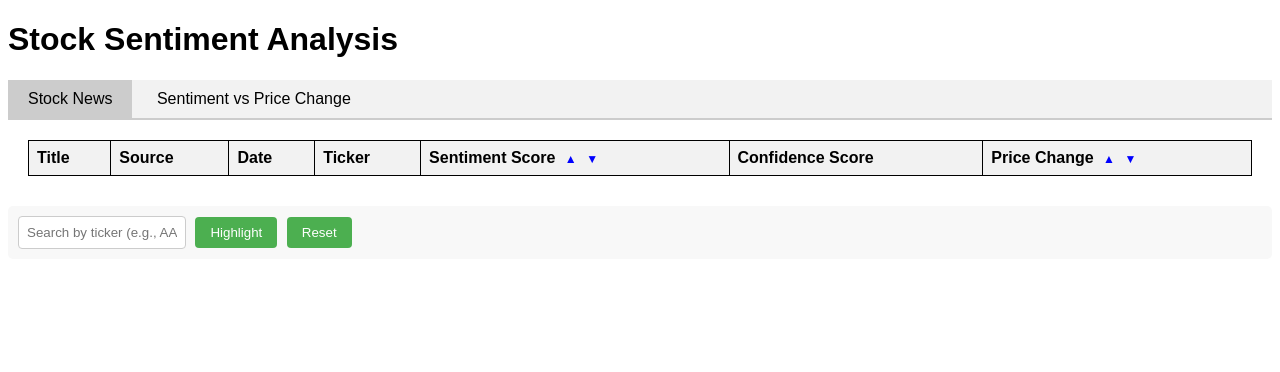
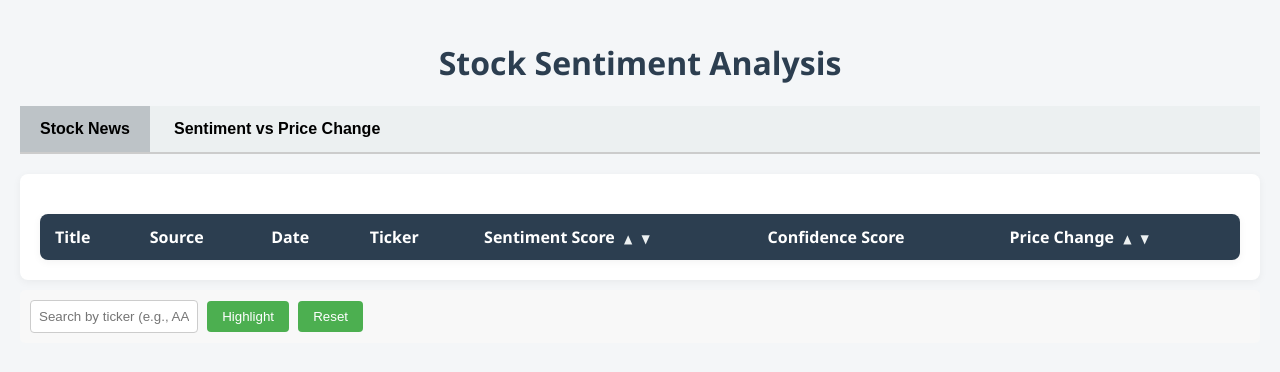
Before and after one commit to RadheShyam7/Sentiment_Analysis_Dashboard_Capstone, a Flask app: page / in a window 1280 px wide. Shown: the top 372 px of the page. Run offline with Flask 3, Linux system fonts and the light colour scheme; data that the repository does not hold is empty; some libraries are stand-ins or nearby versions.

Commit message:
Update index.html
Styling

```diff
--- a/templates/index.html
+++ b/templates/index.html
@@ -25,38 +25,125 @@
             }
         </script>
         <style>
-        body { font-family: Arial, sans-serif; }
-        table { width: 100%; border-collapse: collapse; }
-        table, th, td { border: 1px solid black; }
-        th, td { padding: 8px; text-align: left; }
-        th { background-color: #f2f2f2; }
-        .sort-btn { cursor: pointer; color: blue; text-decoration: none; margin-left: 5px; font-size: 12px; }
-        .sort-btn:hover { text-decoration: underline; }
+            body {
+                font-family: 'Segoe UI', Tahoma, Geneva, Verdana, sans-serif;
+                background-color: #f4f6f8;
+                color: #333;
+                margin: 0;
+                padding: 20px;
+            }
 
-        /* Tab styles */
+            h1 {
+                text-align: center;
+                color: #2c3e50;
+            }
+
+            table {
+                width: 100%;
+                border-collapse: collapse;
+                margin-top: 20px;
+                background-color: white;
+                box-shadow: 0 2px 8px rgba(0, 0, 0, 0.05);
+                border-radius: 8px;
+                overflow: hidden;
+            }
+
+            th, td {
+                padding: 12px 15px;
+                text-align: left;
+            }
+
+            th {
+                background-color: #2c3e50;
+                color: white;
+            }
+
+            tr:nth-child(even) {
+                background-color: #f9f9f9;
+            }
+
+            tr:hover {
+                background-color: #f1f1f1;
+            }
+
+            .sort-btn {
+                cursor: pointer;
+                color: #ecf0f1;
+                text-decoration: none;
+                margin-left: 5px;
+                font-size: 12px;
+            }
+
+            .sort-btn:hover {
+                text-decoration: underline;
+            }
+
             .tab {
                 overflow: hidden;
                 border-bottom: 2px solid #ccc;
-            background-color: #f2f2f2;
+                background-color: #ecf0f1;
+                margin-bottom: 20px;
             }
+
             .tab button {
                 background-color: inherit;
                 border: none;
                 outline: none;
                 cursor: pointer;
-            padding: 10px 20px;
+                padding: 14px 20px;
                 transition: 0.3s;
                 font-size: 16px;
+                font-weight: bold;
             }
+
             .tab button:hover {
-            background-color: #ddd;
+                background-color: #dfe6e9;
             }
+
             .tab button.active {
-            background-color: #ccc;
+                background-color: #bdc3c7;
             }
+
             .tabcontent {
                 display: none;
                 padding: 20px;
+                background-color: white;
+                border-radius: 8px;
+                box-shadow: 0 2px 8px rgba(0, 0, 0, 0.05);
+            }
+
+            .chart-controls {
+                margin: 10px 0;
+                padding: 10px;
+                background-color: #ecf0f1;
+                border-radius: 5px;
+            }
+
+            .chart-controls input {
+                padding: 8px;
+                width: 150px;
+                border: 1px solid #ccc;
+                border-radius: 4px;
+            }
+
+            .chart-controls button {
+                padding: 8px 15px;
+                background-color: #3498db;
+                color: white;
+                border: none;
+                border-radius: 4px;
+                cursor: pointer;
+                margin-left: 5px;
+            }
+
+            .chart-controls button:hover {
+                background-color: #2980b9;
+            }
+
+            .chart-instructions {
+                margin-top: 10px;
+                font-size: 14px;
+                color: #666;
             }
         </style>
     </head>
```
Lines whose indentation alone changed are shown as unchanged.
